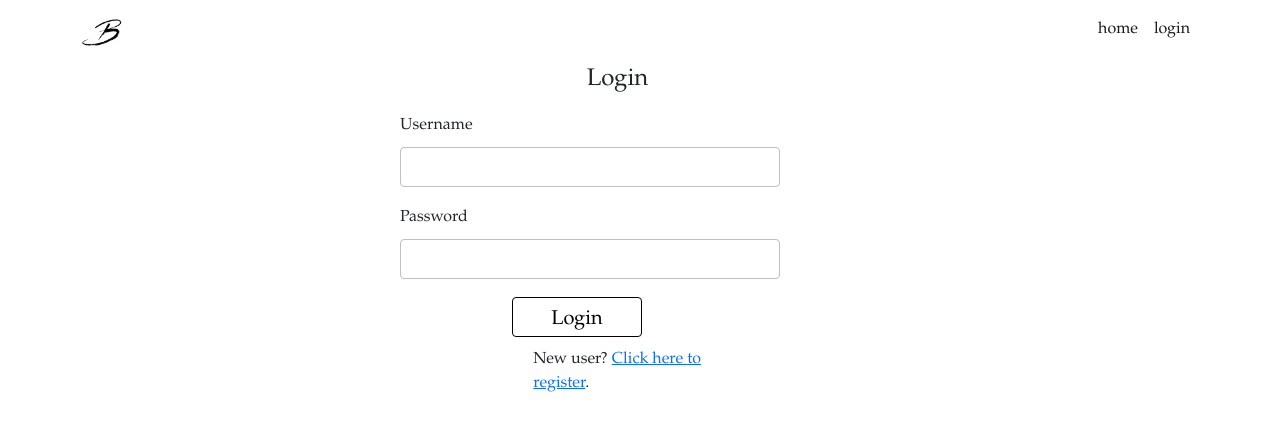
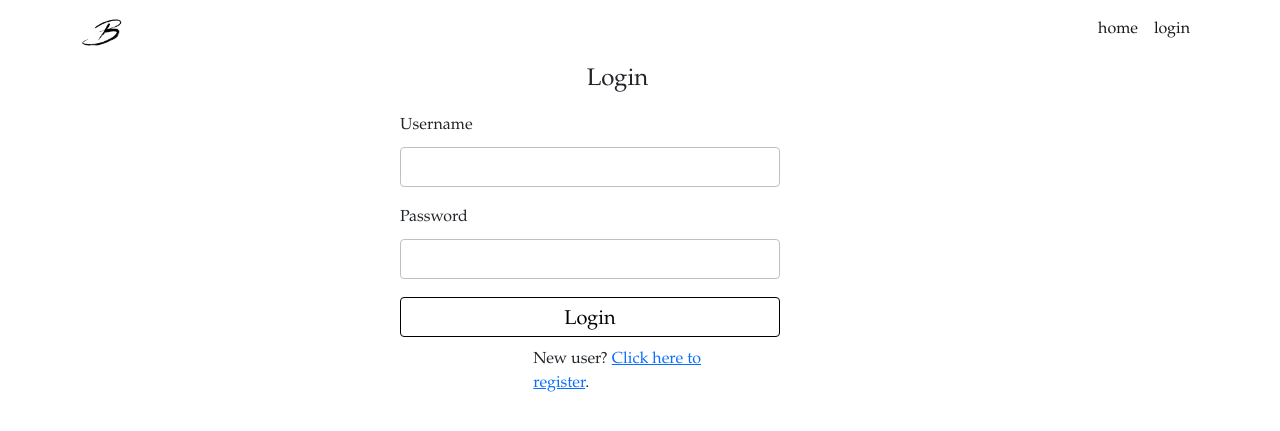
Before and after one commit to DeclanBarrett/BoutiqueEats, a Flask app: a page that uses website/templates/base.html in a window 1280 px wide. Shown: the top 431 px of the page. Run offline with Flask 2, Linux system fonts and the light colour scheme; some libraries are stand-ins or nearby versions.

Commit message:
Changed Button Sizes

```diff
--- a/website/static/css/stylesheet.css
+++ b/website/static/css/stylesheet.css
@@ -178,18 +178,18 @@ span.badge {
     padding: 0 10px;
 }
 .user-container form .btn{
-    width: 130px;
+    width: 380px;
     height: 40px;
     border:none;
     color: black;
     border-radius: 4px;
-    margin-left: 50%;
+
     transition: ease-out 0.3s;
     font-size: 20px;
     outline: none;
     border: 1px solid black;
     position: relative;
-    transform: translateX(-60%);
+
     background-color: white;
     box-shadow: inset 0 0 0 0 black;
 
@@ -197,7 +197,7 @@ span.badge {
 
 }
 .user-container form .btn:hover{
-    box-shadow: inset 130px 0 0 0 black;
+    box-shadow: inset 380px 0 0 0 black;
     color: white;
 
 }
```
